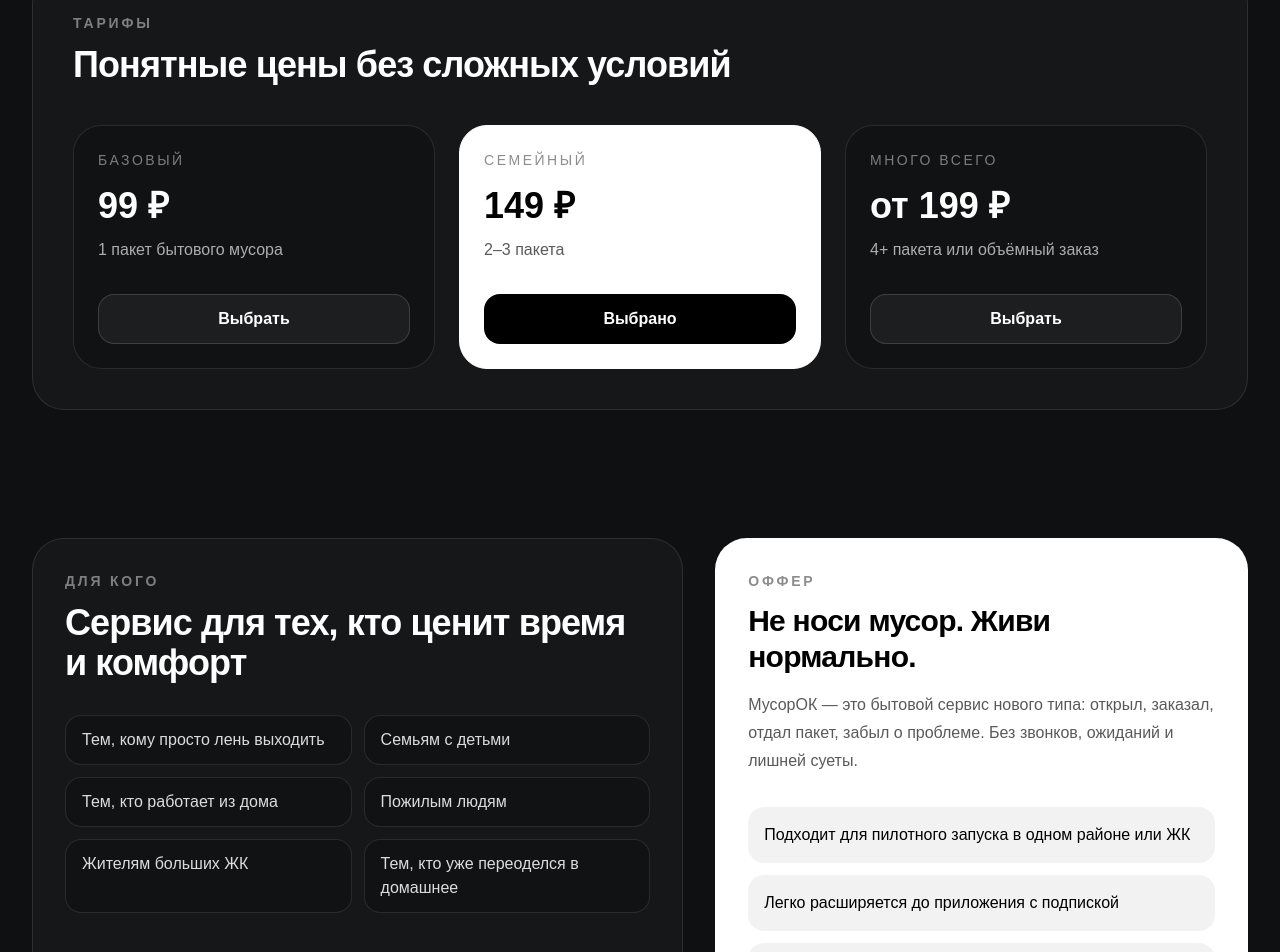
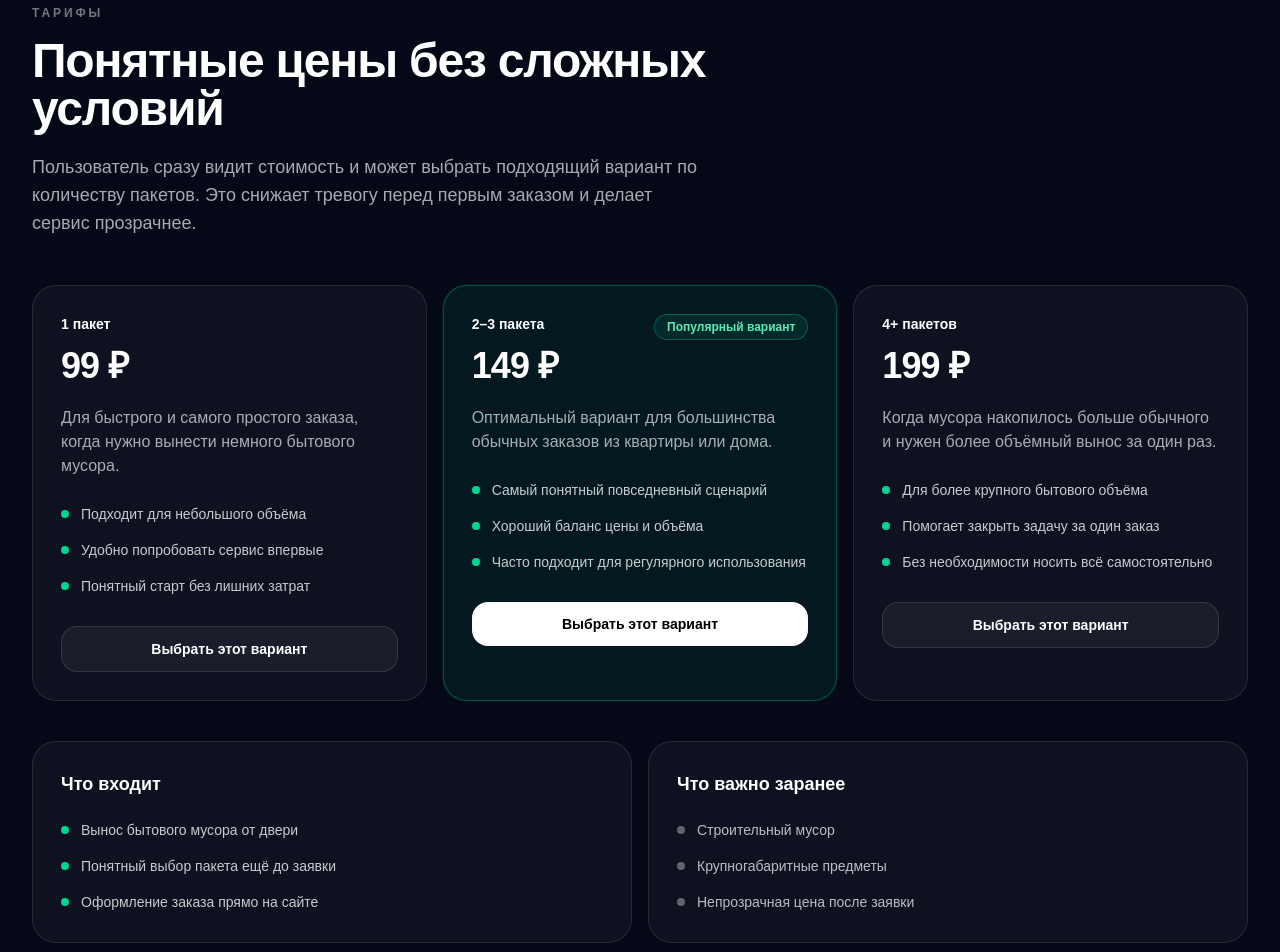
Before and after one commit to tionofficialwork/musorok-site, a Next.js app: page / in a window 1280 px wide. Shown: the part 1918-2870 px from the top of the page. Built offline with nearby package versions, Linux system fonts and the light colour scheme; no server answers.

Commit message:
feat: strengthen pricing section with transparent plans and trust copy

```diff
--- a/components/landing/PricesSection.tsx
+++ b/components/landing/PricesSection.tsx
@@ -1,76 +1,172 @@
-import SectionTitle from "@/components/landing/SectionTitle";
-import { prices } from "@/lib/constants";
-import type { PricesSectionProps } from "@/lib/types";
+export default function PricesSection() {
+  const plans = [
+    {
+      title: "1 пакет",
+      price: "99 ₽",
+      description: "Для быстрого и самого простого заказа, когда нужно вынести немного бытового мусора.",
+      points: [
+        "Подходит для небольшого объёма",
+        "Удобно попробовать сервис впервые",
+        "Понятный старт без лишних затрат",
+      ],
+      accent: false,
+    },
+    {
+      title: "2–3 пакета",
+      price: "149 ₽",
+      description: "Оптимальный вариант для большинства обычных заказов из квартиры или дома.",
+      points: [
+        "Самый понятный повседневный сценарий",
+        "Хороший баланс цены и объёма",
+        "Часто подходит для регулярного использования",
+      ],
+      accent: true,
+      badge: "Популярный вариант",
+    },
+    {
+      title: "4+ пакетов",
+      price: "199 ₽",
+      description: "Когда мусора накопилось больше обычного и нужен более объёмный вынос за один раз.",
+      points: [
+        "Для более крупного бытового объёма",
+        "Помогает закрыть задачу за один заказ",
+        "Без необходимости носить всё самостоятельно",
+      ],
+      accent: false,
+    },
+  ];
 
-export default function PricesSection({
-  selectedPackageId,
-  setSelectedPackageId,
-  setOrderStep,
-}: PricesSectionProps) {
-  const scrollToTop = () => {
-    document.getElementById("top")?.scrollIntoView({ behavior: "smooth" });
-  };
+  const included = [
+    "Вынос бытового мусора от двери",
+    "Понятный выбор пакета ещё до заявки",
+    "Оформление заказа прямо на сайте",
+  ];
+
+  const notIncluded = [
+    "Строительный мусор",
+    "Крупногабаритные предметы",
+    "Непрозрачная цена после заявки",
+  ];
 
   return (
-    <section
-      id="prices"
-      className="scroll-mt-32 mx-auto max-w-7xl px-6 py-16 lg:px-8"
-    >
-      <div className="rounded-[2rem] border border-white/10 bg-white/[0.03] p-8 lg:p-10">
-        <SectionTitle
-          eyebrow="Тарифы"
-          title="Понятные цены без сложных условий"
-        />
+    <section id="prices" className="border-t border-white/10 bg-[#050816]">
+      <div className="mx-auto max-w-7xl px-5 py-20 sm:px-6 lg:px-8 lg:py-24">
+        <div className="max-w-3xl">
+          <div className="text-xs font-semibold uppercase tracking-[0.24em] text-white/45">
+            Тарифы
+          </div>
 
-        <div className="mt-10 grid gap-6 lg:grid-cols-3">
-          {prices.map((item) => {
-            const isSelected = selectedPackageId === item.id;
+          <h2 className="mt-4 text-3xl font-semibold tracking-tight text-white sm:text-4xl lg:text-5xl">
+            Понятные цены без сложных условий
+          </h2>
 
-            return (
-              <div
-                key={item.id}
-                className={`rounded-[1.75rem] border p-6 transition ${
-                  isSelected
-                    ? "border-white bg-white text-black"
-                    : "border-white/10 bg-black/20"
+          <p className="mt-5 max-w-2xl text-base leading-7 text-white/65 sm:text-lg">
+            Пользователь сразу видит стоимость и может выбрать подходящий
+            вариант по количеству пакетов. Это снижает тревогу перед первым
+            заказом и делает сервис прозрачнее.
+          </p>
+        </div>
+
+        <div className="mt-12 grid gap-4 lg:grid-cols-3">
+          {plans.map((plan) => (
+            <div
+              key={plan.title}
+              className={`rounded-3xl border p-6 sm:p-7 ${
+                plan.accent
+                  ? "border-emerald-400/30 bg-emerald-400/[0.08] shadow-[0_0_0_1px_rgba(52,211,153,0.08)]"
+                  : "border-white/10 bg-white/[0.04]"
+              }`}
+            >
+              <div className="flex items-start justify-between gap-3">
+                <div>
+                  <div className="text-sm font-semibold text-white">
+                    {plan.title}
+                  </div>
+                  <div className="mt-3 text-4xl font-semibold tracking-tight text-white">
+                    {plan.price}
+                  </div>
+                </div>
+
+                {plan.badge ? (
+                  <span className="rounded-full border border-emerald-400/30 bg-emerald-400/10 px-3 py-1 text-xs font-semibold text-emerald-300">
+                    {plan.badge}
+                  </span>
+                ) : null}
+              </div>
+
+              <p className="mt-5 text-sm leading-6 text-white/65 sm:text-base">
+                {plan.description}
+              </p>
+
+              <div className="mt-6 space-y-3">
+                {plan.points.map((point) => (
+                  <div key={point} className="flex items-start gap-3">
+                    <span className="mt-2 h-2 w-2 shrink-0 rounded-full bg-emerald-400" />
+                    <span className="text-sm leading-6 text-white/78">{point}</span>
+                  </div>
+                ))}
+              </div>
+
+              <a
+                href="#order"
+                className={`mt-7 inline-flex w-full items-center justify-center rounded-2xl px-5 py-3 text-sm font-semibold transition ${
+                  plan.accent
+                    ? "bg-white text-black hover:bg-white/90"
+                    : "border border-white/12 bg-white/5 text-white hover:bg-white/10"
                 }`}
               >
-                <p
-                  className={`text-sm uppercase tracking-[0.18em] ${
-                    isSelected ? "text-black/45" : "text-white/45"
-                  }`}
-                >
-                  {item.name}
-                </p>
+                Выбрать этот вариант
+              </a>
+            </div>
+          ))}
+        </div>
 
-                <p className="mt-4 text-4xl font-black">{item.label}</p>
+        <div className="mt-10 grid gap-4 lg:grid-cols-2">
+          <div className="rounded-3xl border border-white/10 bg-white/[0.04] p-6 sm:p-7">
+            <div className="text-lg font-semibold text-white">Что входит</div>
+            <div className="mt-5 space-y-3">
+              {included.map((item) => (
+                <div key={item} className="flex items-start gap-3">
+                  <span className="mt-2 h-2 w-2 shrink-0 rounded-full bg-emerald-400" />
+                  <span className="text-sm leading-6 text-white/78">{item}</span>
+                </div>
+              ))}
+            </div>
+          </div>
 
-                <p
-                  className={`mt-3 ${
-                    isSelected ? "text-black/65" : "text-white/65"
-                  }`}
-                >
-                  {item.desc}
-                </p>
+          <div className="rounded-3xl border border-white/10 bg-white/[0.04] p-6 sm:p-7">
+            <div className="text-lg font-semibold text-white">Что важно заранее</div>
+            <div className="mt-5 space-y-3">
+              {notIncluded.map((item) => (
+                <div key={item} className="flex items-start gap-3">
+                  <span className="mt-2 h-2 w-2 shrink-0 rounded-full bg-white/35" />
+                  <span className="text-sm leading-6 text-white/72">{item}</span>
+                </div>
+              ))}
+            </div>
+          </div>
+        </div>
 
-                <button
-                  type="button"
-                  onClick={() => {
-                    setSelectedPackageId(item.id);
-                    setOrderStep(1);
-                    scrollToTop();
-                  }}
-                  className={`mt-8 w-full rounded-2xl px-4 py-3 font-semibold transition duration-200 hover:scale-[1.02] active:scale-[0.98] ${
-                    isSelected
-                      ? "border border-black/10 bg-black text-white hover:opacity-90"
-                      : "border border-white/15 bg-white/5 hover:bg-white/10"
-                  }`}
-                >
-                  {isSelected ? "Выбрано" : "Выбрать"}
-                </button>
+        <div className="mt-10 rounded-3xl border border-white/10 bg-white/[0.03] p-6 sm:p-7">
+          <div className="flex flex-col gap-5 lg:flex-row lg:items-center lg:justify-between">
+            <div className="max-w-2xl">
+              <div className="text-lg font-semibold text-white">
+                Цена видна до оформления заказа
               </div>
-            );
-          })}
+              <p className="mt-2 text-sm leading-6 text-white/65 sm:text-base">
+                Это важный сигнал доверия: человек понимает стоимость заранее,
+                не оставляет заявку вслепую и проще решается попробовать сервис
+                впервые.
+              </p>
+            </div>
+
+            <a
+              href="#order"
+              className="inline-flex items-center justify-center rounded-2xl bg-white px-6 py-3 text-sm font-semibold text-black transition hover:bg-white/90"
+            >
+              Перейти к заказу
+            </a>
+          </div>
         </div>
       </div>
     </section>
```
